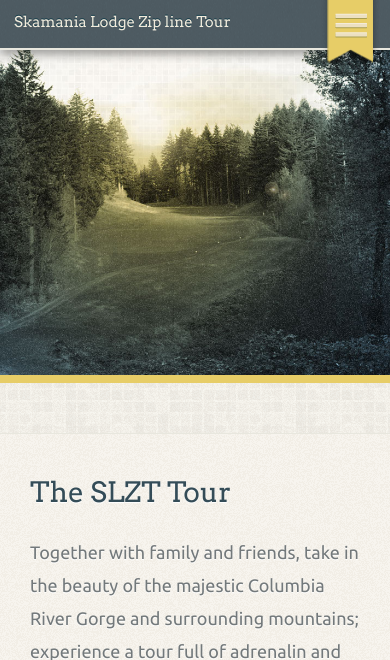
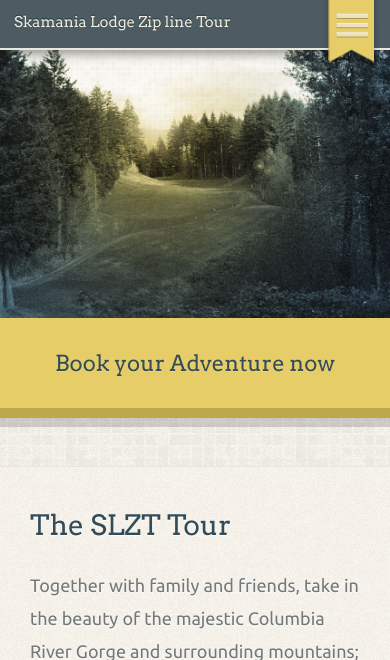
Before and after one commit to codyevans/SkamaniaLodgeZipTour, a PHP site: page / in a window 390 px wide. Shown: the top 660 px of the page. Run offline with PHP 8.4, Linux system fonts and the light colour scheme; some libraries are stand-ins or nearby versions.

Commit message:
updated mobile styles

```diff
--- a/css/main.css
+++ b/css/main.css
@@ -429,46 +429,50 @@ ul.mobile { display: none; }
 @media (max-width: 768px) { /* line 3, ../scss/_hero.scss */
   .hero_1 { margin-top: -10px; height: 445px; } }
 @media (max-width: 575px) { /* line 3, ../scss/_hero.scss */
-  .hero_1 { height: 345px; border-bottom: 20px solid #e7cd67; } }
+  .hero_1 { height: 270px; } }
 
-/* line 21, ../scss/_hero.scss */
+/* line 20, ../scss/_hero.scss */
 .title_banner { background: url(../assets/bkgd_img/title_banner.png) no-repeat 0 0; width: 568px; height: 95px; position: absolute; z-index: 12; top: 57px; left: 147px; }
-@media (max-width: 768px) { /* line 21, ../scss/_hero.scss */
+@media (max-width: 768px) { /* line 20, ../scss/_hero.scss */
   .title_banner { display: none; } }
 
-/* line 38, ../scss/_hero.scss */
+/* line 37, ../scss/_hero.scss */
 .headlines { position: absolute; top: 173px; left: 231px; }
-@media (max-width: 768px) { /* line 38, ../scss/_hero.scss */
+@media (max-width: 768px) { /* line 37, ../scss/_hero.scss */
   .headlines { position: relative; top: 0px; left: 0px; margin: 0 auto; } }
-@media (max-width: 575px) { /* line 38, ../scss/_hero.scss */
+@media (max-width: 575px) { /* line 37, ../scss/_hero.scss */
   .headlines { display: none; } }
-/* line 56, ../scss/_hero.scss */
+/* line 55, ../scss/_hero.scss */
 .headlines .lines { margin-top: -45px; }
-/* line 60, ../scss/_hero.scss */
+/* line 59, ../scss/_hero.scss */
 .headlines .bridges { margin-top: -45px; }
-/* line 64, ../scss/_hero.scss */
+/* line 63, ../scss/_hero.scss */
 .headlines .mph { margin-left: -45px; }
-/* line 68, ../scss/_hero.scss */
+/* line 67, ../scss/_hero.scss */
 .headlines .ft { margin-left: -35px; margin-top: -10px; }
-/* line 73, ../scss/_hero.scss */
+/* line 72, ../scss/_hero.scss */
 .headlines img { width: 442px; height: 392px; }
 
 /* --- Giant Button ------------------------------------------------------------
 ================================================================================ */
 /* line 10, ../scss/_giant-btn.scss */
-.giant_btn { position: relative; margin-top: -2px; padding-left: 190px; text-align: center; line-height: 122px; font-size: 42px; cursor: pointer; width: 100%; height: 132px; background: #e7cd67; border-bottom: 10px solid #bea74d; margin-bottom: 10px; z-index: 10; -webkit-box-shadow: 0px 9px 0px rgba(0, 0, 0, 0.15); -moz-box-shadow: 0px 9px 0px rgba(0, 0, 0, 0.15); -ms-box-shadow: 0px 9px 0px rgba(0, 0, 0, 0.15); -o-box-shadow: 0px 9px 0px rgba(0, 0, 0, 0.15); box-shadow: 0px 9px 0px rgba(0, 0, 0, 0.15); }
+.giant_btn { position: relative; margin-top: -2px; padding-left: 190px; text-align: center; line-height: 122px; font-size: 42px; cursor: pointer; width: 100%; height: 132px; background: #e7cd67; border-bottom: 10px solid #bea74d; margin-bottom: 10px; z-index: 8; -webkit-box-shadow: 0px 9px 0px rgba(0, 0, 0, 0.15); -moz-box-shadow: 0px 9px 0px rgba(0, 0, 0, 0.15); -ms-box-shadow: 0px 9px 0px rgba(0, 0, 0, 0.15); -o-box-shadow: 0px 9px 0px rgba(0, 0, 0, 0.15); box-shadow: 0px 9px 0px rgba(0, 0, 0, 0.15); }
 @media (max-width: 768px) { /* line 10, ../scss/_giant-btn.scss */
   .giant_btn { padding-left: 0px; } }
 @media (max-width: 575px) { /* line 10, ../scss/_giant-btn.scss */
-  .giant_btn { padding-left: 0px; display: none; } }
-/* line 40, ../scss/_giant-btn.scss */
+  .giant_btn { padding-left: 0px; height: 100px; line-height: 90px; } }
+/* line 41, ../scss/_giant-btn.scss */
 .giant_btn:hover { background: #ebd270; }
-/* line 44, ../scss/_giant-btn.scss */
+/* line 45, ../scss/_giant-btn.scss */
 .giant_btn:active { margin-top: 0px; height: 128px; border-bottom: 6px solid #bea74d; margin-bottom: 12px; -webkit-box-shadow: 0px 7px 0px rgba(0, 0, 0, 0.12); -moz-box-shadow: 0px 7px 0px rgba(0, 0, 0, 0.12); -ms-box-shadow: 0px 7px 0px rgba(0, 0, 0, 0.12); -o-box-shadow: 0px 7px 0px rgba(0, 0, 0, 0.12); box-shadow: 0px 7px 0px rgba(0, 0, 0, 0.12); }
-/* line 56, ../scss/_giant-btn.scss */
+@media (max-width: 575px) { /* line 45, ../scss/_giant-btn.scss */
+  .giant_btn:active { height: 100px; } }
+/* line 61, ../scss/_giant-btn.scss */
 .giant_btn p { color: #344c57; font-size: 46px; font-family: Arvo, serif; text-shadow: 0px 1px 0px rgba(255, 255, 255, 0.2); }
-@media (max-width: 900px) { /* line 56, ../scss/_giant-btn.scss */
+@media (max-width: 900px) { /* line 61, ../scss/_giant-btn.scss */
   .giant_btn p { font-size: 40px; } }
+@media (max-width: 575px) { /* line 61, ../scss/_giant-btn.scss */
+  .giant_btn p { font-size: 22px; } }
 
 /* --- Sections ----------------------------------------------------------------
 ================================================================================ */
@@ -594,19 +598,21 @@ ul.contact_info a.google { font-size: 14px; }
 
 /* line 476, ../scss/main.scss */
 .map { height: 450px; border-top: 1px solid #c1bba9; }
+@media (max-width: 575px) { /* line 476, ../scss/main.scss */
+  .map { height: 300px; } }
 
-/* line 481, ../scss/main.scss */
+/* line 485, ../scss/main.scss */
 #map_canvas { width: 100%; height: 100%; }
 
-/* line 490, ../scss/main.scss */
+/* line 494, ../scss/main.scss */
 .copyright { background: #4d5b61; border-top: 2px solid #f1ebdc; }
-@media (max-width: 768px) { /* line 490, ../scss/main.scss */
+@media (max-width: 768px) { /* line 494, ../scss/main.scss */
   .copyright { text-align: center; } }
-/* line 498, ../scss/main.scss */
+/* line 502, ../scss/main.scss */
 .copyright p { color: #f1ebdc; text-shadow: none; font-size: 14px; margin: 10px 0px; }
-@media (max-width: 768px) { /* line 498, ../scss/main.scss */
+@media (max-width: 768px) { /* line 502, ../scss/main.scss */
   .copyright p { font-size: 14px; } }
-@media (max-width: 575px) { /* line 498, ../scss/main.scss */
+@media (max-width: 575px) { /* line 502, ../scss/main.scss */
   .copyright p { font-size: 10px; } }
 
 /* line 2, ../scss/_backtotop.scss */
@@ -616,119 +622,120 @@ ul.contact_info a.google { font-size: 14px; }
 /* line 25, ../scss/_backtotop.scss */
 .topBtn:after { content: url(../assets/bkgd_img/upArrow.png); width: 35px; height: 25px; line-height: 80px; }
 
-/* line 523, ../scss/main.scss */
+/* line 527, ../scss/main.scss */
 .sectionTop { display: none; }
 
 /* ========================================================================== Helper classes ========================================================================== */
 /* Image replacement */
-/* line 536, ../scss/main.scss */
+/* line 540, ../scss/main.scss */
 .ir { background-color: transparent; border: 0; overflow: hidden; /* IE 6/7 fallback */ *text-indent: -9999px; }
 
-/* line 544, ../scss/main.scss */
+/* line 548, ../scss/main.scss */
 .ir:before { content: ""; display: block; width: 0; height: 100%; }
 
 /* Hide from both screenreaders and browsers: h5bp.com/u */
-/* line 555, ../scss/main.scss */
+/* line 559, ../scss/main.scss */
 .hidden { display: none !important; visibility: hidden; }
 
 /* Hide only visually, but have it available for screenreaders: h5bp.com/v */
-/* line 564, ../scss/main.scss */
+/* line 568, ../scss/main.scss */
 .visuallyhidden { border: 0; clip: rect(0 0 0 0); height: 1px; margin: -1px; overflow: hidden; padding: 0; position: absolute; width: 1px; }
 
 /* Extends the .visuallyhidden class to allow the element to be focusable when navigated to via the keyboard: h5bp.com/p */
-/* line 581, ../scss/main.scss */
+/* line 585, ../scss/main.scss */
 .visuallyhidden.focusable:active, .visuallyhidden.focusable:focus { clip: auto; height: auto; margin: 0; overflow: visible; position: static; width: auto; }
 
 /* Hide visually and from screenreaders, but maintain layout */
-/* line 594, ../scss/main.scss */
+/* line 598, ../scss/main.scss */
 .invisible { visibility: hidden; }
 
 /* Clearfix: contain floats  For modern browsers 1. The space content is one way to avoid an Opera bug when the `contenteditable` attribute is included anywhere else in the document. Otherwise it causes space to appear at the top and bottom of elements that receive the `clearfix` class. 2. The use of `table` rather than `block` is only necessary if using `:before` to contain the top-margins of child elements. */
-/* line 611, ../scss/main.scss */
+/* line 615, ../scss/main.scss */
 .clearfix:before, .clearfix:after { content: " "; /* 1 */ display: table; /* 2 */ }
 
-/* line 616, ../scss/main.scss */
+/* line 620, ../scss/main.scss */
 .clearfix:after { clear: both; }
 
 /* For IE 6/7 only Include this rule to trigger hasLayout and contain floats. */
-/* line 625, ../scss/main.scss */
+/* line 629, ../scss/main.scss */
 .clearfix { *zoom: 1; }
 
 /* ========================================================================== EXAMPLE Media Queries for Responsive Design. Theses examples override the primary ('mobile first') styles. Modify as content requires. ========================================================================== */
-@media only screen and (max-width: 768px) { /* line 639, ../scss/main.scss */
+@media only screen and (max-width: 768px) { /* line 643, ../scss/main.scss */
   .mobile_header_wrap { position: relative; }
-  /* line 642, ../scss/main.scss */
+  /* line 646, ../scss/main.scss */
   .mobile_header_wrap .mobile_sub_header { width: 100%; height: 60px; background: url(../assets/mobile/sub_headTex.gif) repeat; border-bottom: 2px solid #e8e7de; box-shadow: 0px 4px 10px rgba(0, 0, 0, 0.4); position: relative; top: -10px; z-index: 20; }
-  /* line 652, ../scss/main.scss */
+  /* line 656, ../scss/main.scss */
   .mobile_header_wrap .mobile_sub_header h1.mobile { color: #f1ebdc; text-shadow: 0px -1px 0px #133b49; font-size: 18px; margin: 0px; margin-left: -10px; padding: 0px; line-height: 65px; display: block; }
-  /* line 663, ../scss/main.scss */
-  .mobile_header_wrap .mobile_sub_header .navicon { background: url(../assets/mobile/NewNavicon.png) no-repeat 0 0; width: 58px; height: 88px; position: absolute; right: 11px; top: -1px; cursor: pointer; }
-  /* line 677, ../scss/main.scss */
+  /* line 667, ../scss/main.scss */
+  .mobile_header_wrap .mobile_sub_header .navicon { background: url(../assets/mobile/NewNavicon.png) no-repeat 0 0; width: 58px; height: 88px; position: absolute; right: 10px; top: -1px; cursor: pointer; }
+  /* line 690, ../scss/main.scss */
   .mobile_header_wrap .mobile_nav { width: 100%; position: absolute; top: 120px; background: url(../assets/bkgd_img/checker.gif) repeat; border-bottom: 3px solid #73797b; box-shadow: 0px 2px 8px rgba(0, 0, 0, 0.3); z-index: 10; }
-  /* line 686, ../scss/main.scss */
+  /* line 699, ../scss/main.scss */
   .mobile_header_wrap .mobile_nav ul.mobile { display: block; margin-top: 28px; list-style: none; padding: 0px; }
-  /* line 692, ../scss/main.scss */
+  /* line 705, ../scss/main.scss */
   .mobile_header_wrap .mobile_nav ul.mobile li { margin-bottom: 0px; border-bottom: 1px solid #c1bba9; padding-bottom: 22px; padding-top: 22px; }
-  /* line 698, ../scss/main.scss */
+  /* line 711, ../scss/main.scss */
   .mobile_header_wrap .mobile_nav ul.mobile li:last-child { border-bottom: none; }
-  /* line 702, ../scss/main.scss */
+  /* line 715, ../scss/main.scss */
   .mobile_header_wrap .mobile_nav ul.mobile li a { text-decoration: none; font-size: 22px; text-shadow: 0px 1px 0px rgba(255, 255, 255, 0.3); }
-  /* line 712, ../scss/main.scss */
+  /* line 725, ../scss/main.scss */
   .mobile_header_wrap .mobile_nav.close { top: -320px; -webkit-transition: top 0.5s; }
-  /* line 717, ../scss/main.scss */
+  /* line 730, ../scss/main.scss */
   .mobile_header_wrap .mobile_nav.open { top: 30px; -webkit-transition: top 0.5s; }
-  /* line 727, ../scss/main.scss */
+  /* line 740, ../scss/main.scss */
   .sectionTop { display: block; background: #979790; border-radius: 5px; }
-  /* line 732, ../scss/main.scss */
+  /* line 745, ../scss/main.scss */
   .sectionTop a.mobile_backTop { text-decoration: none; color: white; text-shadow: none; font-size: 14px; padding: 10px 20px; font-weight: 400; font-style: normal; } }
-@media only screen and (max-width: 575px) { /* line 755, ../scss/main.scss */
+@media only screen and (max-width: 768px) and only screen and (-webkit-min-device-pixel-ratio: 2),
+                only screen and (min-resolution: 192dpi) { /* line 667, ../scss/main.scss */
+  .mobile_header_wrap .mobile_sub_header .navicon { /* Style adjustments for high resolution devices */ background: url(../assets/mobile/NewNavicon@2x.png) no-repeat 0 0; width: 58px; height: 88px; } }
+@media only screen and (max-width: 575px) { /* line 768, ../scss/main.scss */
   .mobile_header_wrap { position: relative; }
-  /* line 759, ../scss/main.scss */
+  /* line 772, ../scss/main.scss */
   .mobile_header_wrap .mobile_sub_header { width: 100%; height: 60px; background: url(../assets/mobile/sub_headTex.gif) repeat; border-bottom: 2px solid #e8e7de; box-shadow: 0px 4px 10px rgba(0, 0, 0, 0.4); position: relative; top: -10px; z-index: 20; }
-  /* line 769, ../scss/main.scss */
+  /* line 782, ../scss/main.scss */
   .mobile_header_wrap .mobile_sub_header h1.mobile { color: #f1ebdc; text-shadow: 0px -1px 0px #133b49; font-size: 15px; margin: 0px; margin-left: -16px; padding: 0px; line-height: 64px; display: block; }
-  /* line 783, ../scss/main.scss */
+  /* line 796, ../scss/main.scss */
   .mobile_header_wrap .mobile_nav { width: 100%; position: absolute; top: 120px; background: url(../assets/bkgd_img/checker.gif) repeat; border-bottom: 3px solid #73797b; box-shadow: 0px 2px 8px rgba(0, 0, 0, 0.3); z-index: 10; }
-  /* line 792, ../scss/main.scss */
+  /* line 805, ../scss/main.scss */
   .mobile_header_wrap .mobile_nav ul.mobile { display: block; margin-top: 20px; list-style: none; padding: 0px; }
-  /* line 798, ../scss/main.scss */
+  /* line 811, ../scss/main.scss */
   .mobile_header_wrap .mobile_nav ul.mobile li { margin-bottom: 0px; border-bottom: 1px solid #c1bba9; padding-bottom: 18px; padding-top: 18px; }
-  /* line 804, ../scss/main.scss */
+  /* line 817, ../scss/main.scss */
   .mobile_header_wrap .mobile_nav ul.mobile li:last-child { border-bottom: none; }
-  /* line 808, ../scss/main.scss */
+  /* line 821, ../scss/main.scss */
   .mobile_header_wrap .mobile_nav ul.mobile li a { text-decoration: none; font-size: 18px; text-shadow: 0px 1px 0px rgba(255, 255, 255, 0.3); }
-  /* line 824, ../scss/main.scss */
+  /* line 837, ../scss/main.scss */
   .sectionTop { display: block; background: #979790; width: 100%; height: 40px; border-radius: 5px; text-align: center; }
-  /* line 832, ../scss/main.scss */
+  /* line 845, ../scss/main.scss */
   .sectionTop a.mobile_backTop { text-decoration: none; color: white; text-shadow: none; font-size: 14px; font-weight: 400; line-height: 40px; font-style: normal; } }
-@media only screen and (max-width: 1165px) { /* line 850, ../scss/main.scss */
+@media only screen and (max-width: 1165px) { /* line 863, ../scss/main.scss */
   [class*='col-'] { width: 100%; padding-right: 0px; } }
 @media only screen and (-webkit-min-device-pixel-ratio: 1.5),
-       only screen and (min-resolution: 144dpi) { /* Style adjustments for high resolution devices */
-  /* line 864, ../scss/main.scss */
-  .navicon { background: url(../assets/mobile/NewNavicon@2x.png) no-repeat 0 0; background-size: 50%; } }
+       only screen and (min-resolution: 144dpi) { /* Style adjustments for high resolution devices */ }
 /* ========================================================================== Print styles. Inlined to avoid required HTTP connection: h5bp.com/r ========================================================================== */
-@media print { /* line 878, ../scss/main.scss */
+@media print { /* line 886, ../scss/main.scss */
   * { background: transparent !important; color: #000 !important; /* Black prints faster: h5bp.com/s */ box-shadow: none !important; text-shadow: none !important; }
-  /* line 886, ../scss/main.scss */
+  /* line 894, ../scss/main.scss */
   a, a:visited { text-decoration: underline; }
-  /* line 890, ../scss/main.scss */
+  /* line 898, ../scss/main.scss */
   a[href]:after { content: " (" attr(href) ")"; }
-  /* line 894, ../scss/main.scss */
+  /* line 902, ../scss/main.scss */
   abbr[title]:after { content: " (" attr(title) ")"; }
   /* Don't show links for images, or javascript/internal links */
-  /* line 904, ../scss/main.scss */
+  /* line 912, ../scss/main.scss */
   .ir a:after, a[href^="javascript:"]:after, a[href^="#"]:after { content: ""; }
-  /* line 909, ../scss/main.scss */
+  /* line 917, ../scss/main.scss */
   pre, blockquote { border: 1px solid #999; page-break-inside: avoid; }
-  /* line 914, ../scss/main.scss */
+  /* line 922, ../scss/main.scss */
   thead { display: table-header-group; /* h5bp.com/t */ }
-  /* line 919, ../scss/main.scss */
+  /* line 927, ../scss/main.scss */
   tr, img { page-break-inside: avoid; }
-  /* line 923, ../scss/main.scss */
+  /* line 931, ../scss/main.scss */
   img { max-width: 100% !important; }
   @page { margin: 0.5cm; }
-  /* line 933, ../scss/main.scss */
+  /* line 941, ../scss/main.scss */
   p, h2, h3 { orphans: 3; widows: 3; }
-  /* line 939, ../scss/main.scss */
+  /* line 947, ../scss/main.scss */
   h2, h3 { page-break-after: avoid; } }
--- a/js/main.js
+++ b/js/main.js
@@ -5,7 +5,7 @@ $(".main_nav a").smoothScroll();
 
 $("a#Top").smoothScroll();
 
-$("#mobile_nav a").smoothScroll();
+//$("#mobile_nav a").smoothScroll();
 
 //$("a.mobile_backTop").smoothScroll();
 
@@ -69,7 +69,7 @@ $('#navicon').click(function(e) {
 
 $('ul.mobile a').click(function(e) {
 	$('#mobile_nav').removeClass('open');
-	e.preventDefault();
+	//e.preventDefault();
 });
 
 
--- a/scss/_giant-btn.scss
+++ b/scss/_giant-btn.scss
@@ -20,7 +20,7 @@ $text: #344c57;
 	background: $yellow;
 	border-bottom: 10px solid $edge;
 	margin-bottom: 10px;
-	z-index: 10;
+	z-index: 8;
 	-webkit-box-shadow: 0px 9px 0px rgba(0, 0, 0, 0.15);
 	   -moz-box-shadow: 0px 9px 0px rgba(0, 0, 0, 0.15);
 	    -ms-box-shadow: 0px 9px 0px rgba(0, 0, 0, 0.15);
@@ -33,7 +33,8 @@ $text: #344c57;
 
 	@media (max-width: 575px) {
 		padding-left: 0px;
-		display: none;
+		height: 100px;
+		line-height: 90px;
 	} //575
 
 
@@ -51,6 +52,10 @@ $text: #344c57;
 		    -ms-box-shadow: 0px 7px 0px rgba(0, 0, 0, 0.12);
 		     -o-box-shadow: 0px 7px 0px rgba(0, 0, 0, 0.12);
 		        box-shadow: 0px 7px 0px rgba(0, 0, 0, 0.12);
+
+		        @media (max-width: 575px) {
+		        	height: 100px;
+		        }
 	}
 
 	p {
@@ -63,6 +68,10 @@ $text: #344c57;
 			font-size: 40px;
 		}
 
+		@media (max-width: 575px) {
+			font-size: 22px;
+		}
+
 	} // p
 
 } // btn
--- a/scss/_hero.scss
+++ b/scss/_hero.scss
@@ -10,8 +10,7 @@
 	} // 768
 
 	@media (max-width: 575px) {
-		height: 345px;
-		border-bottom: 20px solid #e7cd67;
+		height: 270px;
 	} // 575
 }
 
--- a/scss/_intro.scss
+++ b/scss/_intro.scss
@@ -32,7 +32,7 @@
       } //768
 
       @media (max-width: 575px) {
-       display: none;
+        display: none;
       } //575
 
     	p {
--- a/scss/main.scss
+++ b/scss/main.scss
@@ -476,6 +476,10 @@ ul.contact_info {
 .map {
     height: 450px;
     border-top: 1px solid #c1bba9;
+
+    @media (max-width: 575px) {
+        height: 300px;
+    }
 }
 
 #map_canvas {
@@ -665,9 +669,18 @@ ul.contact_info {
                 width: 58px;
                 height: 88px;
                 position: absolute;
-                right: 11px;
+                right: 10px;
                 top: -1px;
                 cursor: pointer;
+
+                @media only screen and (-webkit-min-device-pixel-ratio: 2),
+                only screen and (min-resolution: 192dpi) {
+                /* Style adjustments for high resolution devices */
+                    background: url(../assets/mobile/NewNavicon@2x.png) no-repeat 0 0;
+                    width: 58px;
+                    height: 88px;
+
+                } // retina
 
             } // navicon
 
@@ -861,11 +874,6 @@ ul.contact_info {
        only screen and (min-resolution: 144dpi) {
     /* Style adjustments for high resolution devices */
 
-    .navicon {
-                background: url(../assets/mobile/NewNavicon@2x.png) no-repeat 0 0;
-                background-size: 50%;
-
-            } // navicon retina
 }
 
 
```
